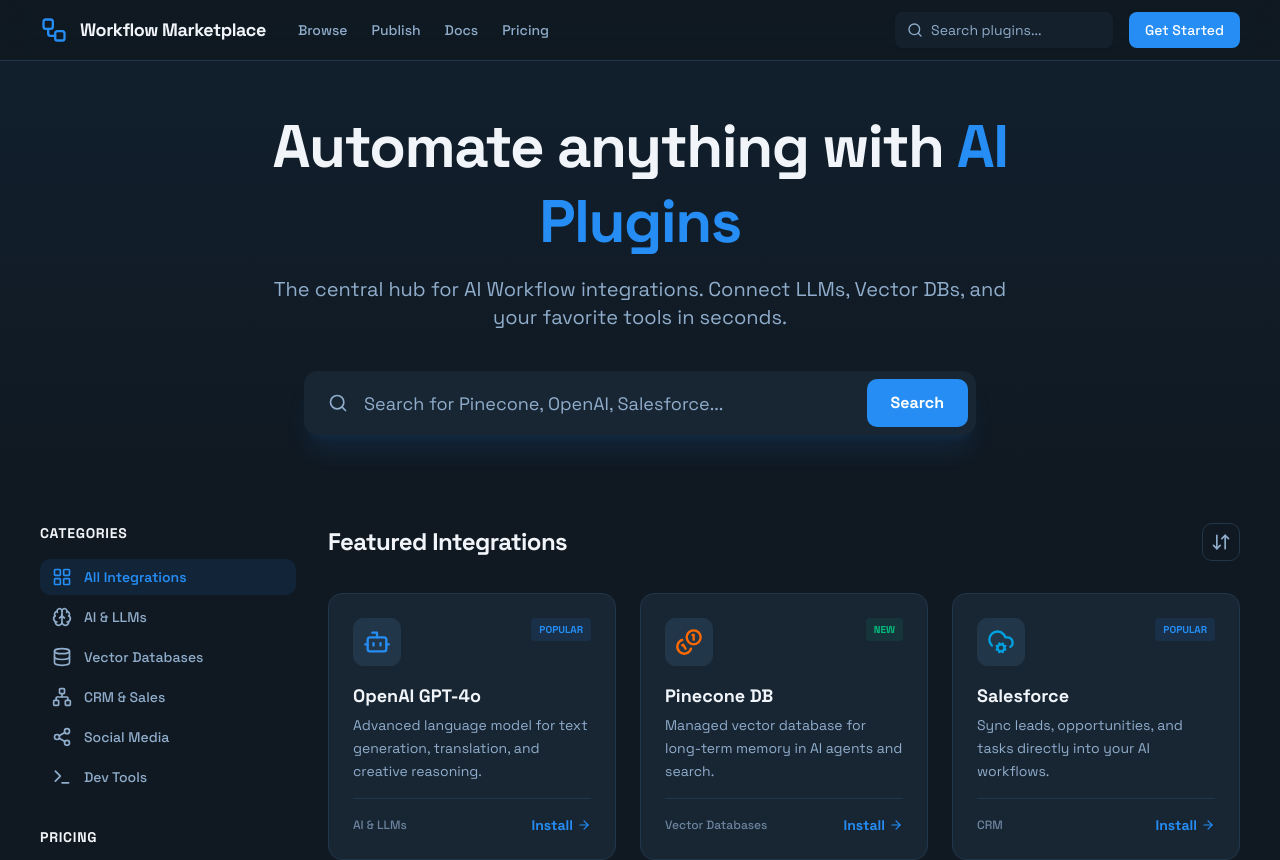
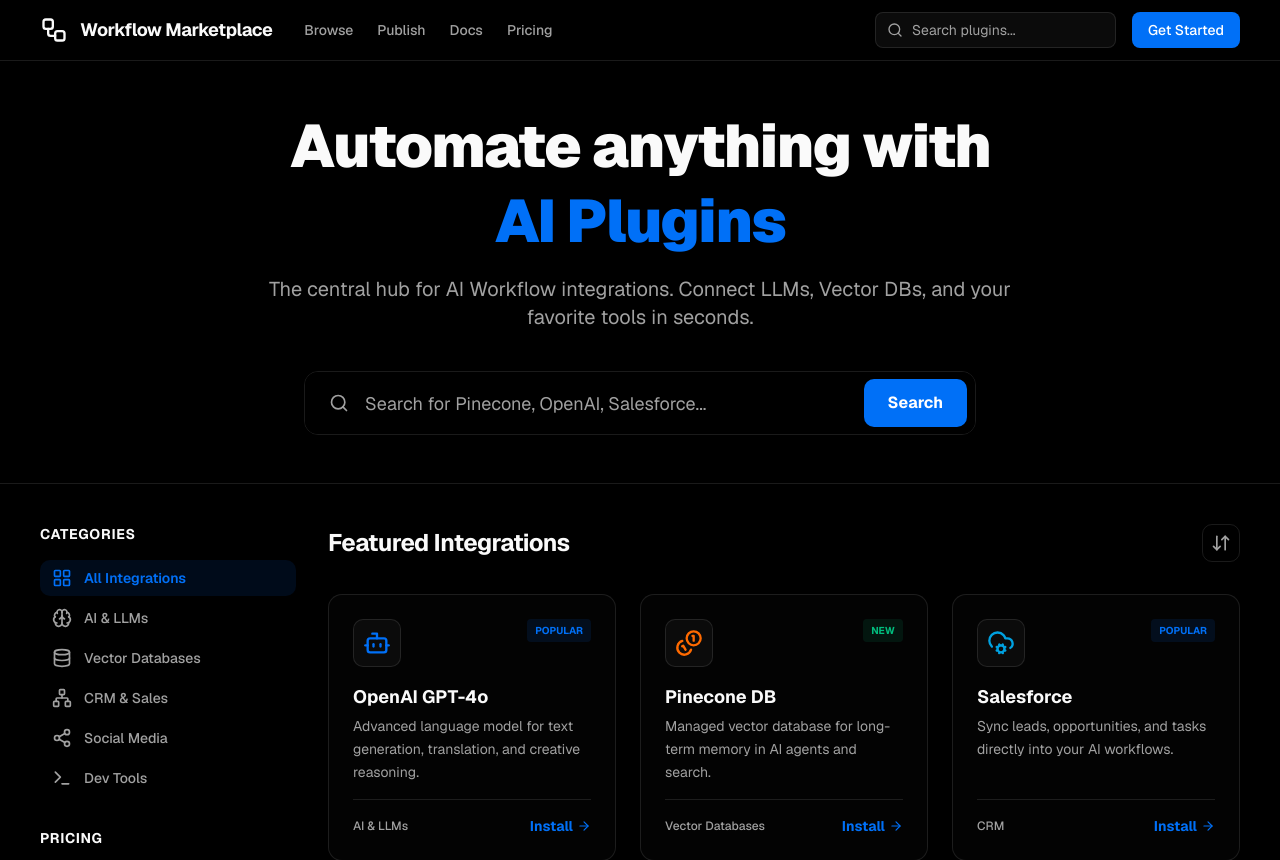
Before and after one commit to emulienfou/useworkflow-marketplace, a Next.js app: page / in a window 1280 px wide. Shown: the top 860 px of the page. Built offline with nearby package versions, Linux system fonts and the light colour scheme.

Commit message:
Update color

```diff
--- a/package.json
+++ b/package.json
@@ -19,6 +19,7 @@
   "dependencies": {
     "class-variance-authority": "^0.7.1",
     "clsx": "^2.1.1",
+    "geist": "^1.5.1",
     "lucide-react": "^0.563.0",
     "next": "16.1.6",
     "radix-ui": "^1.4.3",
--- a/src/app/globals.css
+++ b/src/app/globals.css
@@ -6,7 +6,7 @@
 @theme inline {
   --color-background: var(--background);
   --color-foreground: var(--foreground);
-  --font-sans: var(--font-space-grotesk);
+  --font-sans: var(--font-geist-sans);
   --font-mono: var(--font-geist-mono);
   --color-sidebar-ring: var(--sidebar-ring);
   --color-sidebar-border: var(--sidebar-border);
@@ -48,71 +48,71 @@
 
 :root {
   --radius: 0.625rem;
-  --background: #f5f7f8;
-  --foreground: #0f172a;
+  --background: #ffffff;
+  --foreground: #0a0a0a;
   --card: #ffffff;
-  --card-foreground: #0f172a;
+  --card-foreground: #0a0a0a;
   --popover: #ffffff;
-  --popover-foreground: #0f172a;
-  --primary: #258df4;
+  --popover-foreground: #0a0a0a;
+  --primary: #0070f7;
   --primary-foreground: #ffffff;
-  --secondary: #f1f5f9;
-  --secondary-foreground: #0f172a;
-  --muted: #f1f5f9;
-  --muted-foreground: #64748b;
-  --accent: #f1f5f9;
-  --accent-foreground: #0f172a;
-  --destructive: #ef4444;
-  --border: #e2e8f0;
-  --input: #e2e8f0;
-  --ring: #258df4;
-  --chart-1: #258df4;
+  --secondary: #f5f5f5;
+  --secondary-foreground: #171717;
+  --muted: #f5f5f5;
+  --muted-foreground: #737373;
+  --accent: #f5f5f5;
+  --accent-foreground: #171717;
+  --destructive: #e40014;
+  --border: #e5e5e5;
+  --input: #e5e5e5;
+  --ring: #a1a1a1;
+  --chart-1: #0070f7;
   --chart-2: #10b981;
   --chart-3: #f59e0b;
   --chart-4: #8b5cf6;
   --chart-5: #ef4444;
-  --sidebar: #ffffff;
-  --sidebar-foreground: #0f172a;
-  --sidebar-primary: #258df4;
+  --sidebar: #fafafa;
+  --sidebar-foreground: #0a0a0a;
+  --sidebar-primary: #0070f7;
   --sidebar-primary-foreground: #ffffff;
-  --sidebar-accent: #f1f5f9;
-  --sidebar-accent-foreground: #0f172a;
-  --sidebar-border: #e2e8f0;
-  --sidebar-ring: #258df4;
+  --sidebar-accent: #f5f5f5;
+  --sidebar-accent-foreground: #0a0a0a;
+  --sidebar-border: #e5e5e5;
+  --sidebar-ring: #a1a1a1;
 }
 
 .dark {
-  --background: #101922;
-  --foreground: #f1f5f9;
-  --card: #182634;
-  --card-foreground: #f1f5f9;
-  --popover: #182634;
-  --popover-foreground: #f1f5f9;
-  --primary: #258df4;
+  --background: #000000;
+  --foreground: #fafafa;
+  --card: #030303;
+  --card-foreground: #fafafa;
+  --popover: #030303;
+  --popover-foreground: #fafafa;
+  --primary: #0070f7;
   --primary-foreground: #ffffff;
-  --secondary: #223649;
-  --secondary-foreground: #f1f5f9;
-  --muted: #223649;
-  --muted-foreground: #90adcb;
-  --accent: #223649;
-  --accent-foreground: #f1f5f9;
-  --destructive: #ef4444;
-  --border: #223649;
-  --input: #223649;
-  --ring: #258df4;
-  --chart-1: #258df4;
+  --secondary: #0b0b0b;
+  --secondary-foreground: #fafafa;
+  --muted: #0b0b0b;
+  --muted-foreground: #a1a1a1;
+  --accent: #0b0b0b;
+  --accent-foreground: #fafafa;
+  --destructive: #ff6568;
+  --border: #ffffff1a;
+  --input: #ffffff26;
+  --ring: #737373;
+  --chart-1: #0070f7;
   --chart-2: #10b981;
   --chart-3: #f59e0b;
   --chart-4: #8b5cf6;
   --chart-5: #ef4444;
-  --sidebar: #182634;
-  --sidebar-foreground: #f1f5f9;
-  --sidebar-primary: #258df4;
+  --sidebar: #000000;
+  --sidebar-foreground: #fafafa;
+  --sidebar-primary: #0070f7;
   --sidebar-primary-foreground: #ffffff;
-  --sidebar-accent: #223649;
-  --sidebar-accent-foreground: #f1f5f9;
-  --sidebar-border: #223649;
-  --sidebar-ring: #258df4;
+  --sidebar-accent: #0b0b0b;
+  --sidebar-accent-foreground: #fafafa;
+  --sidebar-border: #ffffff1a;
+  --sidebar-ring: #737373;
 }
 
 @layer base {
--- a/src/app/layout.tsx
+++ b/src/app/layout.tsx
@@ -1,12 +1,7 @@
 import type { Metadata } from "next";
-import { Space_Grotesk } from "next/font/google";
+import { GeistSans } from "geist/font/sans";
+import { GeistMono } from "geist/font/mono";
 import "./globals.css";
-
-const spaceGrotesk = Space_Grotesk({
-  variable: "--font-space-grotesk",
-  subsets: ["latin"],
-  weight: ["300", "400", "500", "600", "700"],
-});
 
 export const metadata: Metadata = {
   title: "Workflow Market | AI Plugin Ecosystem",
@@ -21,7 +16,9 @@ export default function RootLayout({
 }>) {
   return (
     <html lang="en" className="dark">
-      <body className={`${spaceGrotesk.variable} font-sans antialiased`}>
+      <body
+        className={`${GeistSans.variable} ${GeistMono.variable} font-sans antialiased`}
+      >
         {children}
       </body>
     </html>
--- a/src/components/home/hero-section.tsx
+++ b/src/components/home/hero-section.tsx
@@ -3,7 +3,7 @@ import { Button } from "@/components/ui/button";
 
 export function HeroSection() {
   return (
-    <div className="w-full px-6 py-12 md:px-10 lg:px-20 bg-gradient-to-b from-primary/5 to-transparent">
+    <div className="w-full px-6 py-12 md:px-10 lg:px-20 border-b">
       <div className="max-w-6xl mx-auto">
         <div className="flex min-h-[320px] flex-col gap-6 items-center justify-center text-center">
           <div className="flex flex-col gap-4 max-w-3xl">
@@ -17,15 +17,15 @@ export function HeroSection() {
             </p>
           </div>
           <div className="w-full max-w-2xl mt-4">
-            <div className="flex h-14 md:h-16 w-full items-stretch rounded-xl shadow-xl shadow-primary/10 overflow-hidden">
-              <div className="text-muted-foreground flex bg-card items-center justify-center pl-6">
+            <div className="flex h-14 md:h-16 w-full items-stretch rounded-xl border overflow-hidden">
+              <div className="text-muted-foreground flex bg-background items-center justify-center pl-6">
                 <Search className="size-5" />
               </div>
               <input
-                className="flex w-full min-w-0 flex-1 border-none bg-card text-foreground focus:ring-0 focus:outline-none h-full placeholder:text-muted-foreground px-4 text-base md:text-lg"
+                className="flex w-full min-w-0 flex-1 border-none bg-background text-foreground focus:ring-0 focus:outline-none h-full placeholder:text-muted-foreground px-4 text-base md:text-lg"
                 placeholder="Search for Pinecone, OpenAI, Salesforce..."
               />
-              <div className="flex items-center justify-center bg-card pr-2">
+              <div className="flex items-center justify-center bg-background pr-2">
                 <Button className="h-10 md:h-12 rounded-lg px-6 font-bold text-sm md:text-base">
                   Search
                 </Button>
--- a/src/components/home/integration-card.tsx
+++ b/src/components/home/integration-card.tsx
@@ -19,7 +19,7 @@ export function IntegrationCard({
   badge,
 }: IntegrationCardProps) {
   return (
-    <div className="bg-card border rounded-xl p-6 hover:border-primary/50 transition-all group flex flex-col gap-4">
+    <div className="bg-card border rounded-xl p-6 hover:border-foreground/20 transition-all group flex flex-col gap-4">
       <div className="flex justify-between items-start">
         <div className="size-12 rounded-lg bg-secondary flex items-center justify-center border">
           <Icon className="size-7" style={{ color: iconColor }} />
@@ -43,7 +43,7 @@ export function IntegrationCard({
         </p>
       </div>
       <div className="mt-auto pt-4 flex items-center justify-between border-t">
-        <span className="text-xs font-medium text-muted-foreground/70">
+        <span className="text-xs font-medium text-muted-foreground">
           {category}
         </span>
         <button className="text-primary text-sm font-bold flex items-center gap-1 group-hover:gap-2 transition-all">
--- a/src/components/home/integrations-grid.tsx
+++ b/src/components/home/integrations-grid.tsx
@@ -17,7 +17,7 @@ const integrations = [
       "Advanced language model for text generation, translation, and creative reasoning.",
     category: "AI & LLMs",
     icon: Bot,
-    iconColor: "#258df4",
+    iconColor: "#0070f7",
     badge: { label: "Popular", variant: "popular" as const },
   },
   {
--- a/src/components/home/sidebar-filters.tsx
+++ b/src/components/home/sidebar-filters.tsx
@@ -72,7 +72,7 @@ export function SidebarFilters() {
               className="flex items-center gap-3 cursor-pointer group"
             >
               <Checkbox />
-              <span className="text-sm text-muted-foreground group-hover:text-primary transition-colors">
+              <span className="text-sm text-muted-foreground group-hover:text-foreground transition-colors">
                 {filter}
               </span>
             </label>
--- a/src/components/layout/header.tsx
+++ b/src/components/layout/header.tsx
@@ -8,33 +8,33 @@ export function Header() {
     <header
       className="sticky top-0 z-50 flex items-center justify-between border-b bg-background/80 backdrop-blur-md px-6 md:px-10 py-3">
       <div className="flex items-center gap-8">
-        <Link href="/" className="flex items-center gap-3 text-primary">
-          <Workflow className="size-7"/>
+        <Link href="/" className="flex items-center gap-3 text-foreground">
+          <Workflow className="size-7" />
           <h2 className="text-foreground text-lg font-bold leading-tight tracking-tight">
             Workflow Marketplace
           </h2>
         </Link>
         <nav className="hidden md:flex items-center gap-6">
           <Link
-            className="text-muted-foreground text-sm font-medium hover:text-primary transition-colors"
+            className="text-muted-foreground text-sm font-medium hover:text-foreground transition-colors"
             href="/browse"
           >
             Browse
           </Link>
           <Link
-            className="text-muted-foreground text-sm font-medium hover:text-primary transition-colors"
+            className="text-muted-foreground text-sm font-medium hover:text-foreground transition-colors"
             href="/publish"
           >
             Publish
           </Link>
           <Link
-            className="text-muted-foreground text-sm font-medium hover:text-primary transition-colors"
+            className="text-muted-foreground text-sm font-medium hover:text-foreground transition-colors"
             href="/docs"
           >
             Docs
           </Link>
           <Link
-            className="text-muted-foreground text-sm font-medium hover:text-primary transition-colors"
+            className="text-muted-foreground text-sm font-medium hover:text-foreground transition-colors"
             href="/pricing"
           >
             Pricing
@@ -46,7 +46,7 @@ export function Header() {
           <div className="relative w-full">
             <Search className="absolute left-3 top-1/2 -translate-y-1/2 size-4 text-muted-foreground"/>
             <Input
-              className="pl-9 bg-secondary border-none"
+              className="pl-9 bg-secondary border-border"
               placeholder="Search plugins..."
             />
           </div>
```
Also changed, not shown: src/components/layout/footer.tsx (+11 -11 lines), 1 other file (tests, documents, lock files or other folders).
